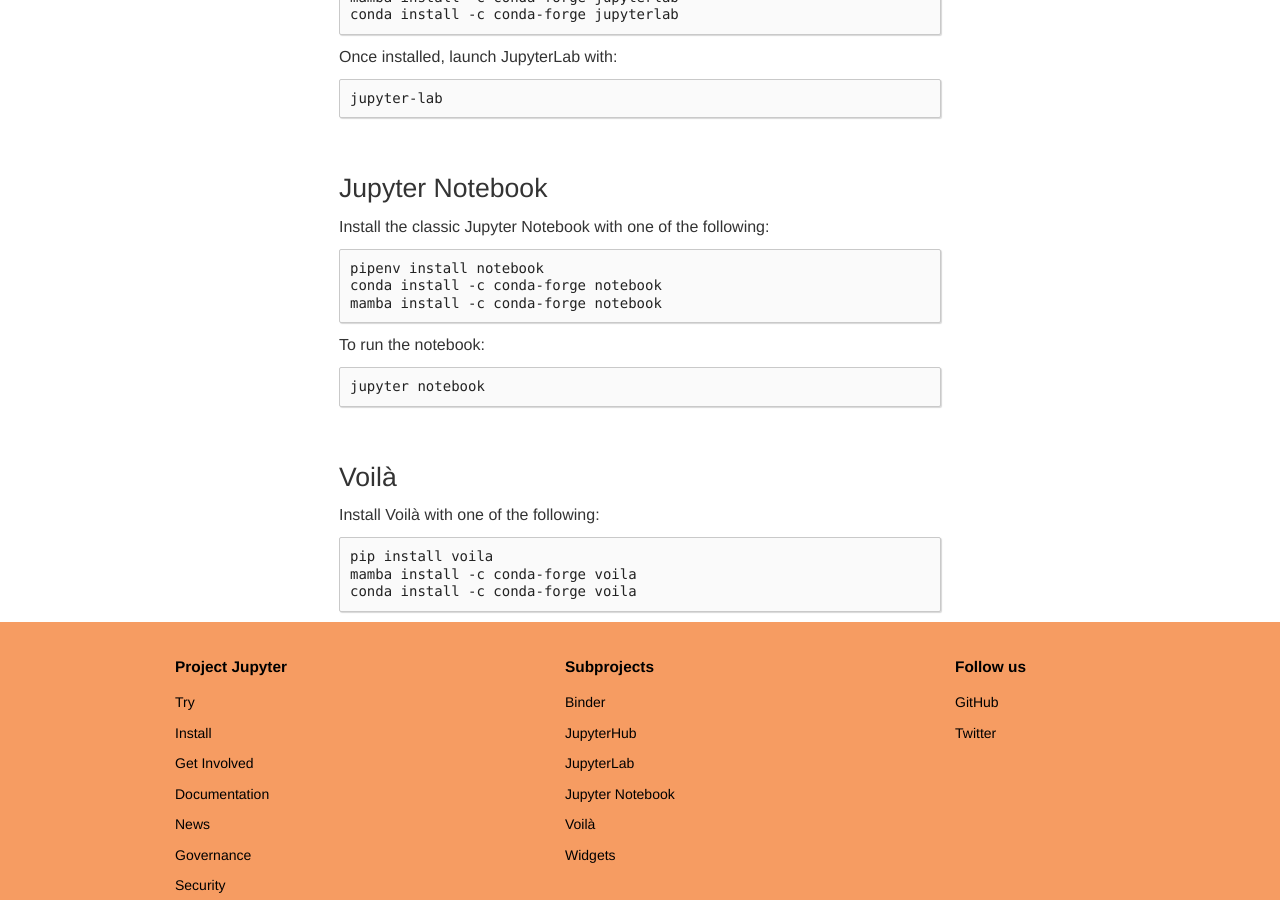
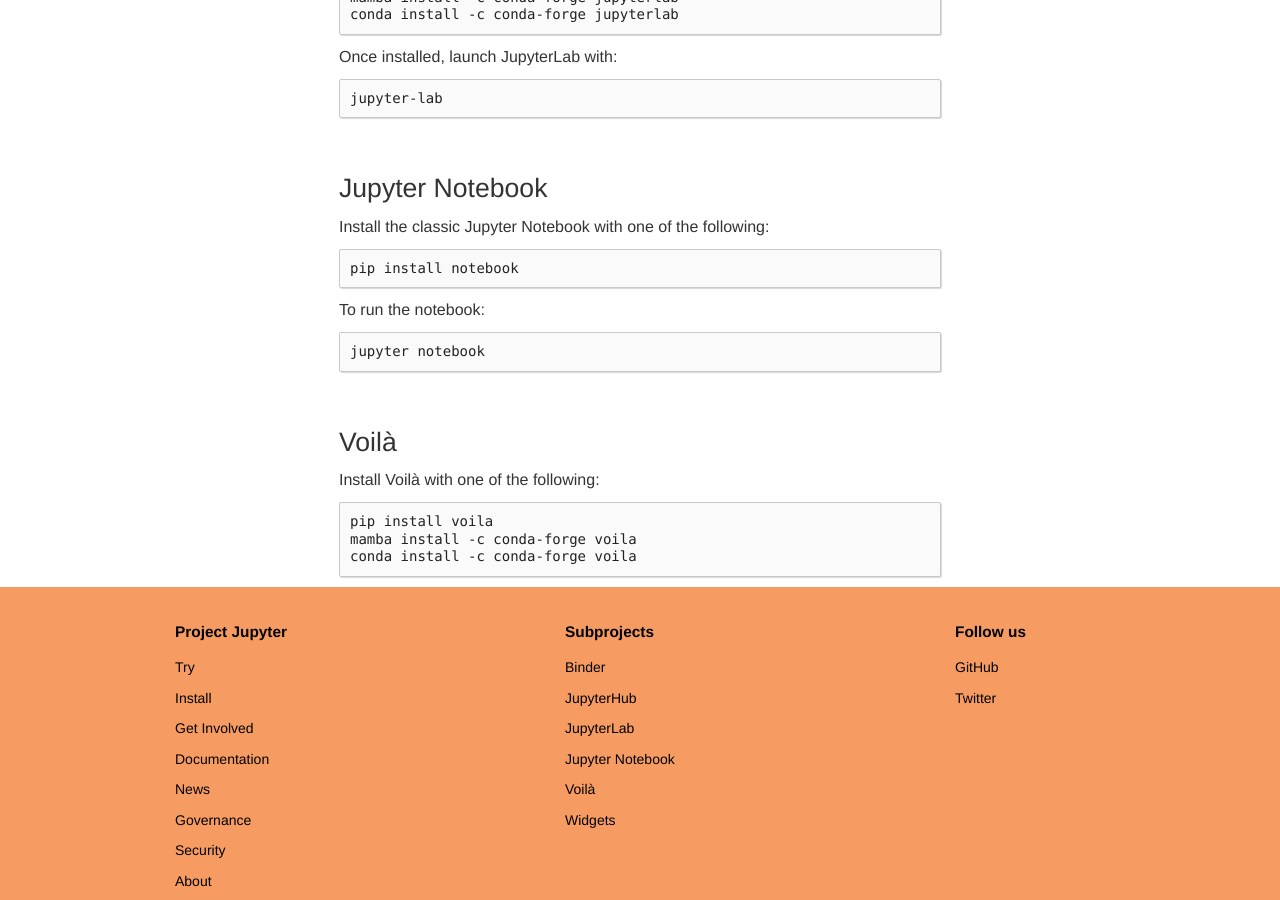
Before and after one commit to jupyter/jupyter.github.io, a Jekyll site: the page built from install.md, in a window 1280 px wide and 900 px high, scrolled down 617 px. Built offline with Jekyll 4.4.1, drawn with Linux system fonts in a browser that asks for light colours.

Commit message:
Update install.md
Co-authored-by: Chris Holdgraf <choldgraf@berkeley.edu>

````diff
--- a/install.md
+++ b/install.md
@@ -31,9 +31,7 @@
 Install the classic Jupyter Notebook with one of the following:
 
 ```bash
-pipenv install notebook
-conda install -c conda-forge notebook
-mamba install -c conda-forge notebook
+pip install notebook
 ```
 
 To run the notebook:
````
